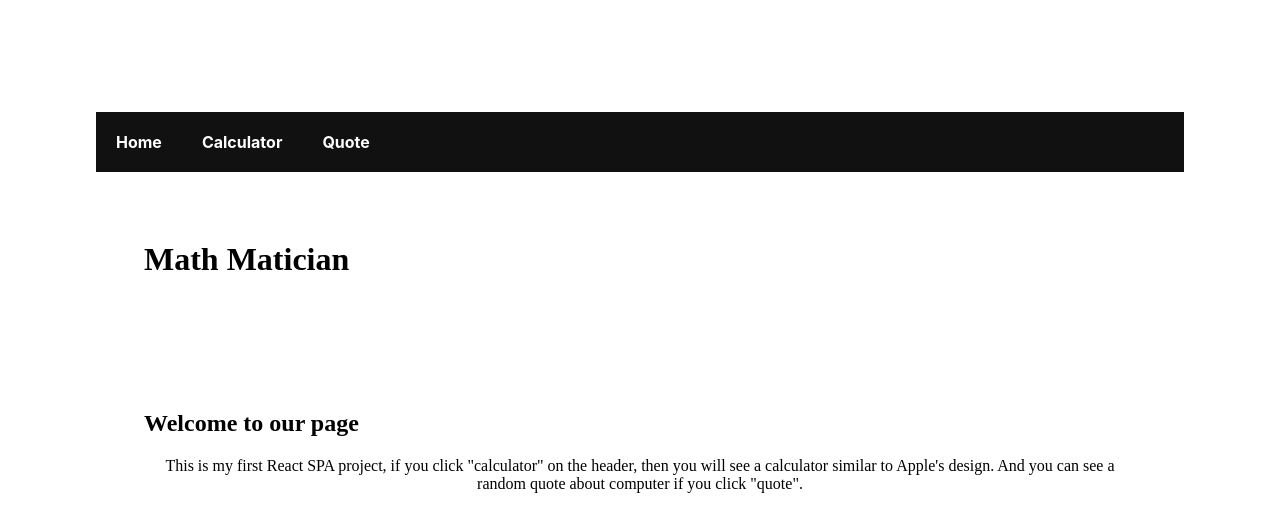
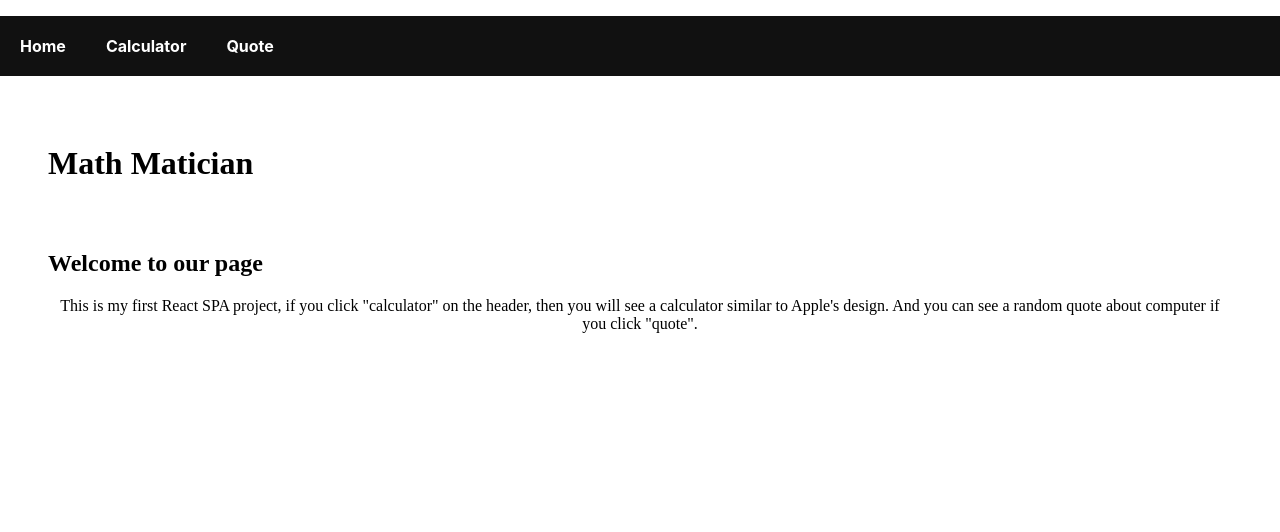
Before and after one commit to mpa-mxiang/math-magician, a React (Create React App) app: page / in a window 1280 px wide. Shown: the top 532 px of the page. Built offline with nearby package versions, Linux system fonts and the light colour scheme; a web font is replaced by a local one.

Commit message:
add hover animation for nav items

```diff
--- a/src/App.css
+++ b/src/App.css
@@ -31,6 +31,11 @@ ul li {
   list-style-type: none;
   margin: 0;
 }
+
+ul li a:hover {
+  text-decoration: underline;
+}
+
 ul {
   background-color: #111;
   padding: 0;
--- a/src/Home.css
+++ b/src/Home.css
@@ -1,7 +1,7 @@
 @import url('https://fonts.googleapis.com/css2?family=Shantell+Sans:wght@300;400;500&display=swap');
 
-div {
-  padding: 3rem;
+.home-page {
+  padding: 0 3rem;
 }
 
 h2, p {
--- a/src/Home.js
+++ b/src/Home.js
@@ -2,7 +2,7 @@ import React from 'react';
 import './Home.css';
 
 const Home = () => (
-  <div>
+  <div className="home-page">
     <h2>Welcome to our page</h2>
     <p>
       This is my first React SPA project,
```
